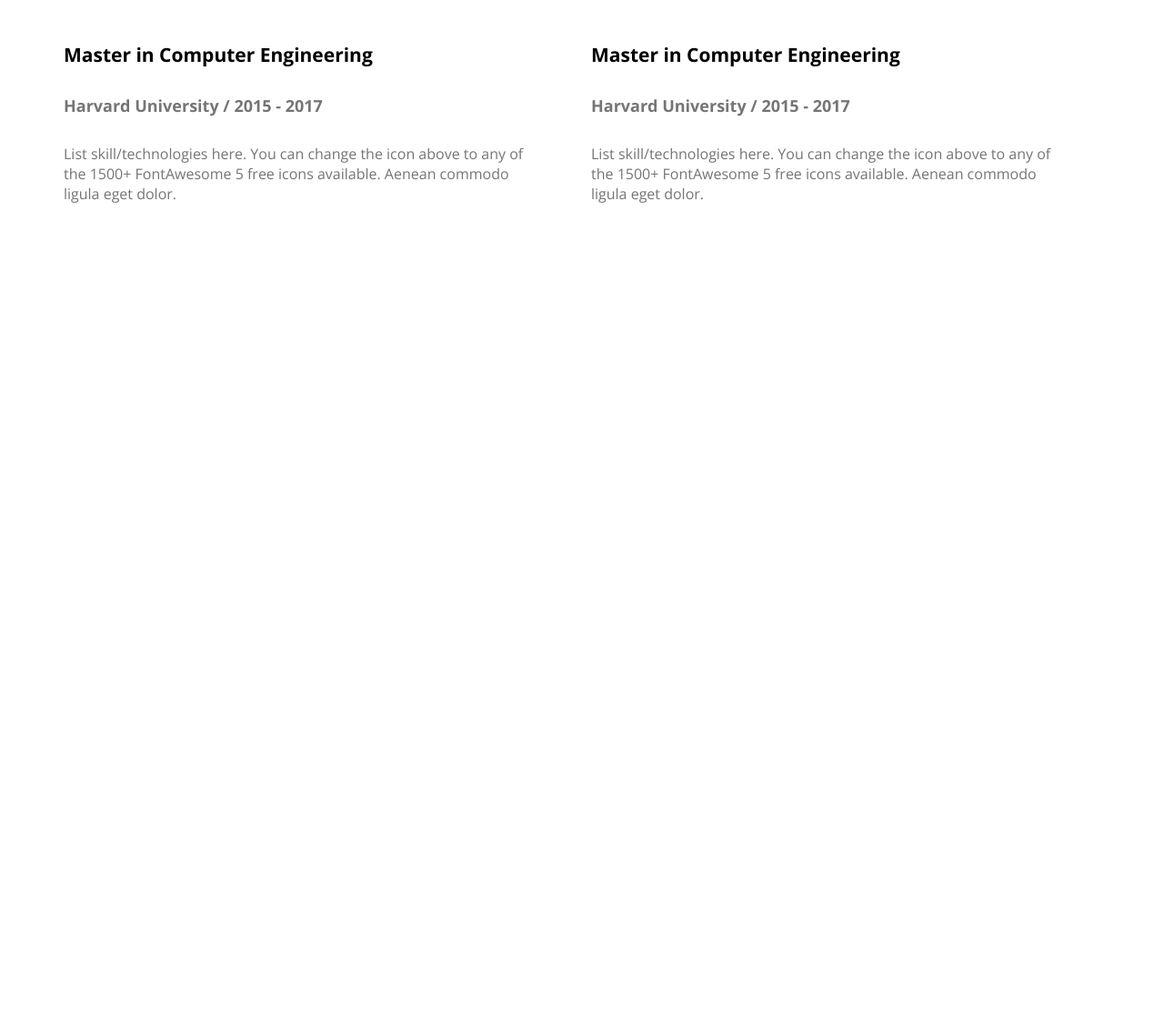
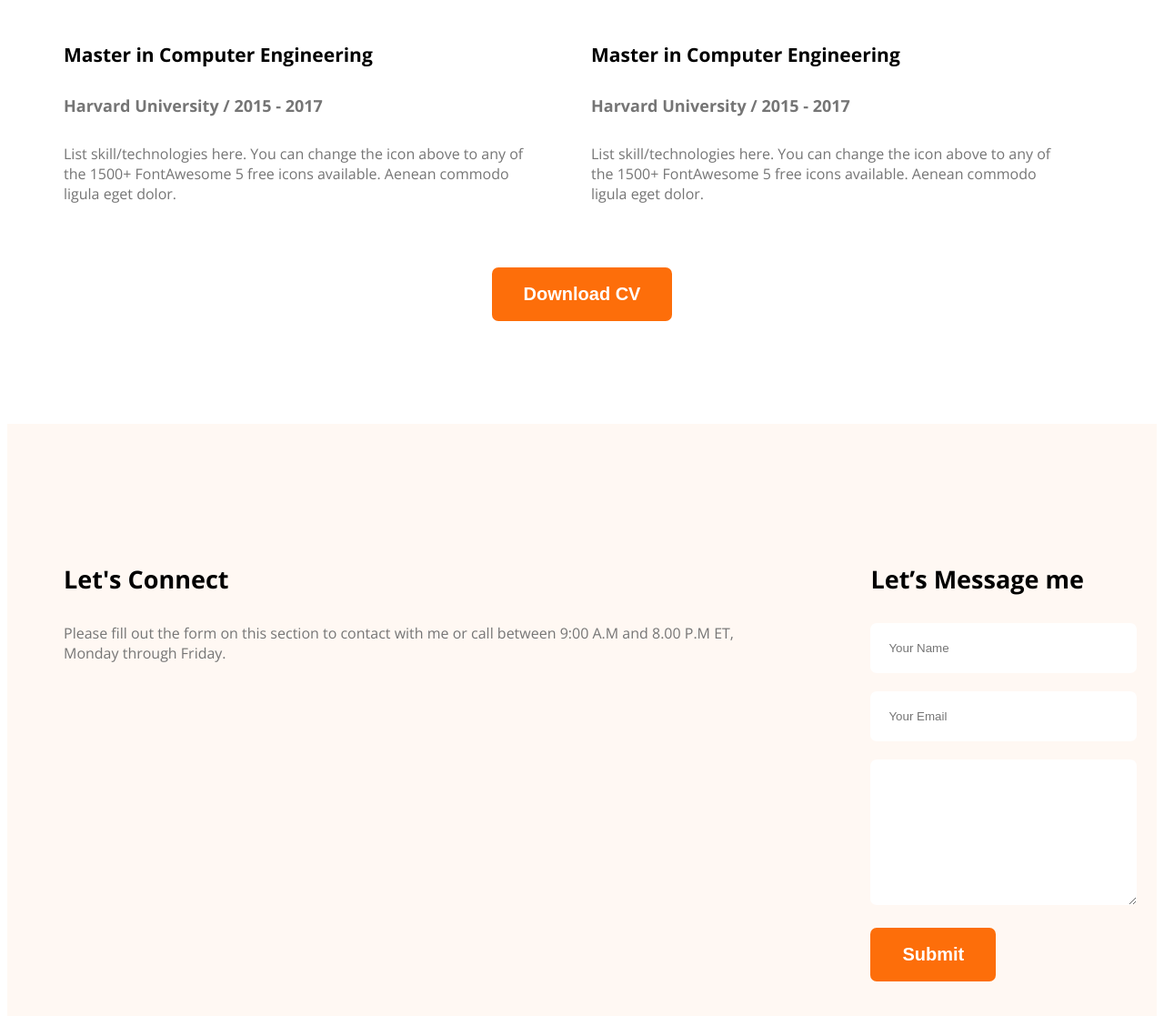
Before and after one commit to sifathossain-ai/web-dev-porfolio, a plain HTML site: page index.html in a window 1280 px wide. Shown: the part 3034-4151 px from the top of the page at 91% size. Before the commit the page ends 3408 px from the top, so only its background shows below. Drawn offline with nearby package versions, Linux system fonts and the light colour scheme.

Commit message:
Commit Footer Section

```diff
--- a/index.html
+++ b/index.html
@@ -128,11 +128,26 @@
                     </div>
                 </div>
             </div>
+            <div class="resume-btn"><button class="btn-primary">Download CV</button></div>
         </section>
     </main>
 
-    <footer>
-
+    <footer class="secondary-bg">
+        <div class="footer-div">
+            <div class="footer-section">
+                <div class="footer-container">
+                    <h2 class="footer-title">Let's Connect</h2>
+                    <p class="dark-2">Please fill out the form on this section to contact with me or call between 9:00 A.M and 8.00 P.M ET, Monday through Friday.</p>
+                </div>
+                <div class="footer-container">
+                    <h2 class="footer-title">Let’s Message me</h2>
+                    <div class="footer-box"><input type="text" placeholder="Your Name" class="box"></div>
+                    <div class="footer-box"><input type="email" name="" id="" placeholder="Your Email" class="box"></div>
+                    <div class="footer-box"><textarea class="box" name="" id="" cols="30" rows="8"></textarea></div>
+                    <div><input class="btn-primary" type="submit" value="Submit"></div>
+                </div>
+            </div>
+        </div>
     </footer>
 
 </body>
--- a/styles/portfolio.css
+++ b/styles/portfolio.css
@@ -179,7 +179,7 @@
 
 .resume{
     font-family: open sans;
-    margin-bottom: 130px;
+    margin-bottom: 113px;
 }
 
 .section-title{
@@ -218,3 +218,47 @@
     font-size: 16px;
     color: #757575;
 }
+
+.resume-btn{
+    text-align: center;
+    margin-top: 50px;
+}
+
+/* Footer styles */
+
+.footer-div{
+    max-width: 1140px;
+    margin: 0px auto;
+    margin-top: 113px;
+}
+
+.footer-section{
+    font-family: open sans;
+    display: flex;
+    gap: 100px;
+}
+
+.footer-container{
+    margin-top: 130px;
+    margin-bottom: 130px;
+}
+
+.footer-title{
+    font-size: 27px;
+    margin-bottom: 30px;
+}
+
+.footer-description{
+    font-size: 16px;
+}
+
+.footer-box{
+    margin-bottom: 20px;
+}
+
+.box{
+    padding: 20px;
+    border-radius: 7px;
+    border: none;
+    width: 100%;
+}
```
